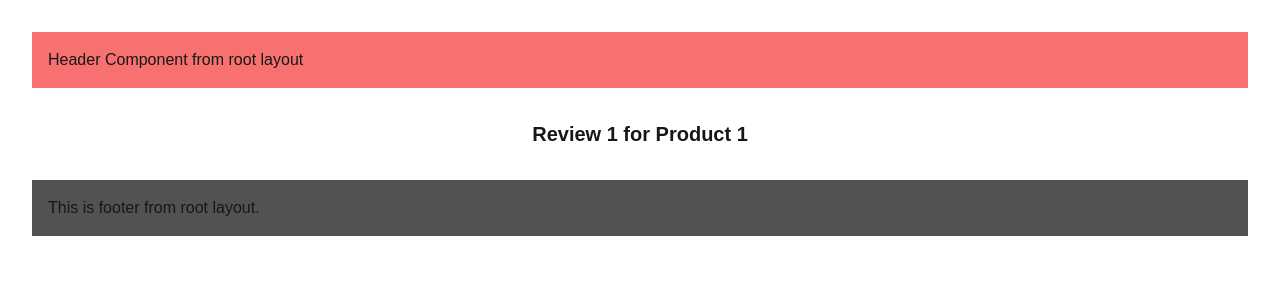
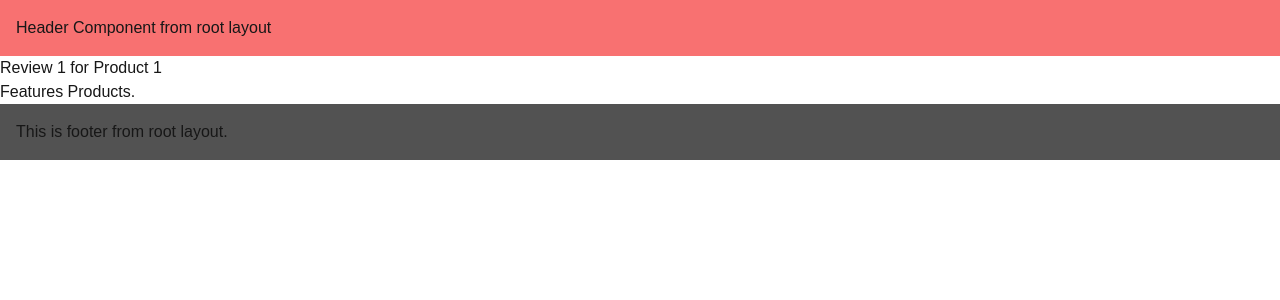
Before and after one commit to narayaabinnadhikari/Next14-practice-and-revision, a Next.js app: page /products/1/reviews/1 in a window 1280 px wide. Shown: the top 300 px of the page. Built offline with nearby package versions, Linux system fonts and the light colour scheme.

Commit message:
15. Nested layouts for products.

```diff
--- a/src/app/(auth)/layout.tsx
+++ b/src/app/(auth)/layout.tsx
@@ -3,7 +3,7 @@ export const metadata = {
   description: 'Generated by Next.js',
 }
 
-export default function RootLayout({
+export default function RegisterLayout({
   children,
 }: {
   children: React.ReactNode
--- a/src/app/layout.tsx
+++ b/src/app/layout.tsx
@@ -25,13 +25,11 @@ export const metadata: Metadata = {
   }) {
     return (
       <html lang="en">
-        <body className="m-4 p-4">
+        <body >
           <header className="bg-red-400 p-4">
             <p>Header Component from root layout</p>
           </header>
-          <div className="m-4 p-4 text-center h-full font-bold text-xl">
           {children}
-          </div>
           <footer className="bg-neutral-600 p-4">
             <p>This is footer from root layout.</p>
           </footer>
--- a/src/app/page.tsx
+++ b/src/app/page.tsx
@@ -2,6 +2,6 @@ import React from 'react'
 
 export default function Home() {
   return (
-    <h1 className='w-full  p-4 text-center'>Home Page!</h1>
+    <h1 className='w-full  p-4 text-center font-bold text-xl'>Home Page!</h1>
   )
 }
--- /dev/null
+++ b/src/app/products/[productId]/layout.tsx
@@ -0,0 +1,14 @@
+
+  export default function ProductDetailsLayout({
+    children,
+  }: {
+    children: React.ReactNode
+  }) {
+    return (
+
+        <>
+            {children}
+            <h2>Features Products.</h2>
+        </>
+    )
+  }
```
